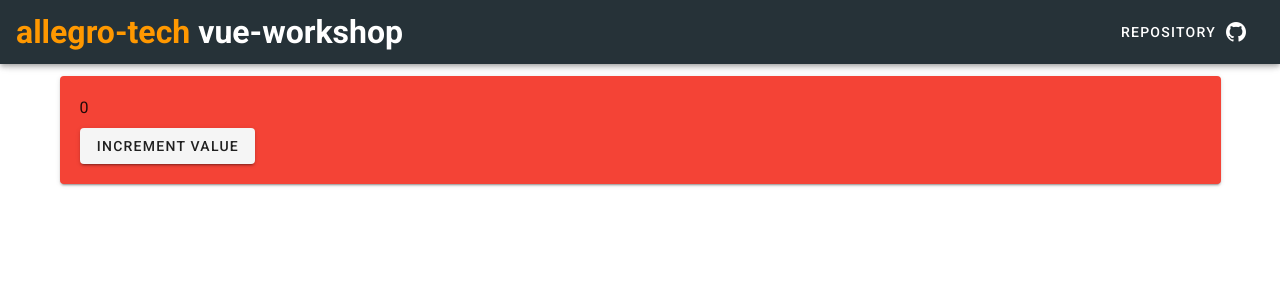
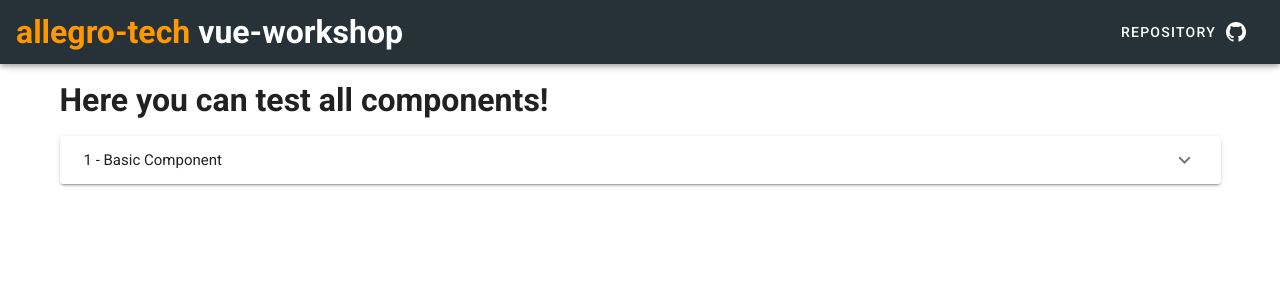
Before and after one commit to SuddenlyPineapple/vue-workshop, a Vue app: page /componentTest in a window 1280 px wide. Shown: the top 300 px of the page. Built offline with nearby package versions, Linux system fonts and the light colour scheme.

Commit message:
Dynamic Tested Component rendering

```diff
--- a/src/App.vue
+++ b/src/App.vue
@@ -11,7 +11,7 @@
 import Header from "./components/Header";
 
 export default {
-  name: "Vue WorkShop App",
+  name: "vue-workshop-app",
 
   components: {
     Header
--- a/src/views/ComponentTestView.vue
+++ b/src/views/ComponentTestView.vue
@@ -2,7 +2,20 @@
   <v-container>
     <v-row>
       <v-col cols="12">
-        <BasicComponent />
+        <h1 class="mb-3">Here you can test all components!</h1>
+        <v-expansion-panels>
+          <v-expansion-panel
+            v-for="singleComponent in componentList"
+            :key="singleComponent.name"
+          >
+            <v-expansion-panel-header>
+              {{ singleComponent.name }}
+            </v-expansion-panel-header>
+            <v-expansion-panel-content>
+              <component v-bind:is="singleComponent.template"></component>
+            </v-expansion-panel-content>
+          </v-expansion-panel>
+        </v-expansion-panels>
       </v-col>
     </v-row>
   </v-container>
@@ -14,6 +27,9 @@ import BasicComponent from "../components/1_Basic_Component";
 export default {
   components: {
     BasicComponent
-  }
+  },
+  data: () => ({
+    componentList: [{ name: "1 - Basic Component", template: BasicComponent }]
+  })
 };
 </script>
```
